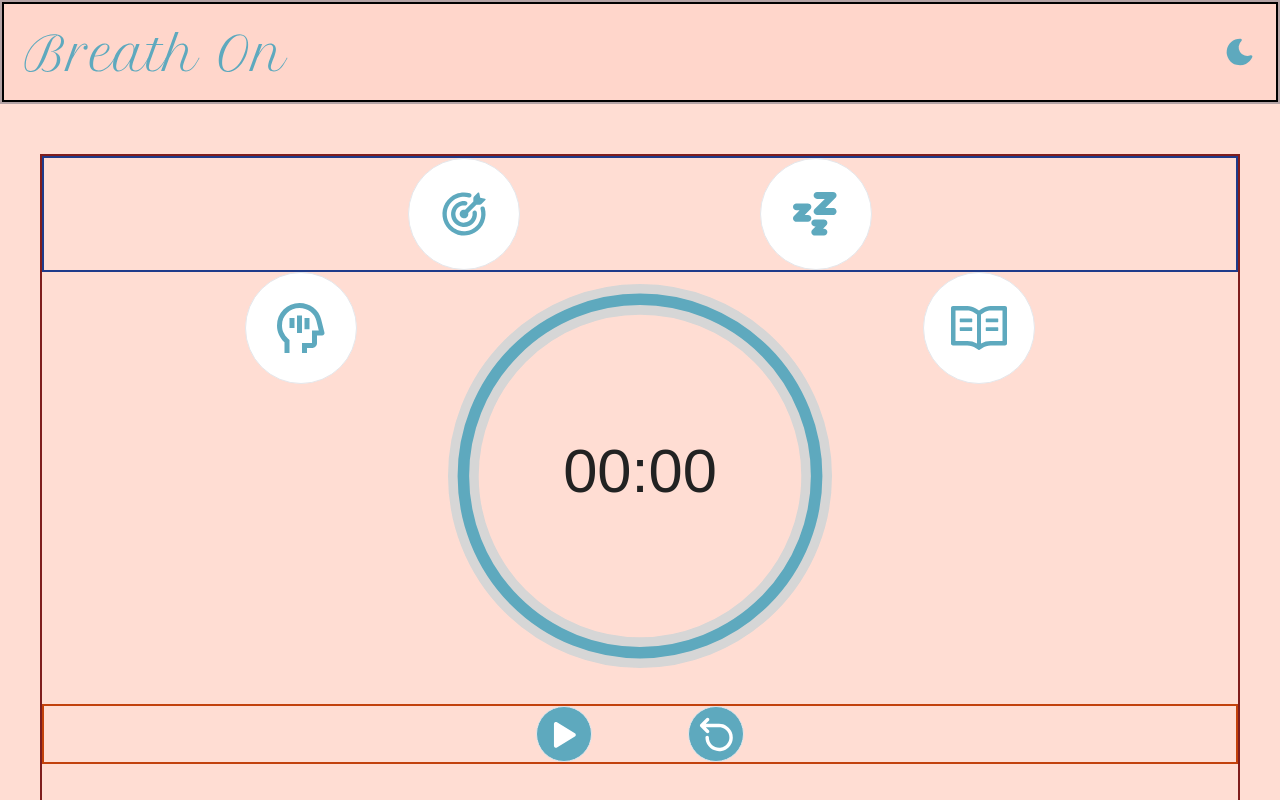
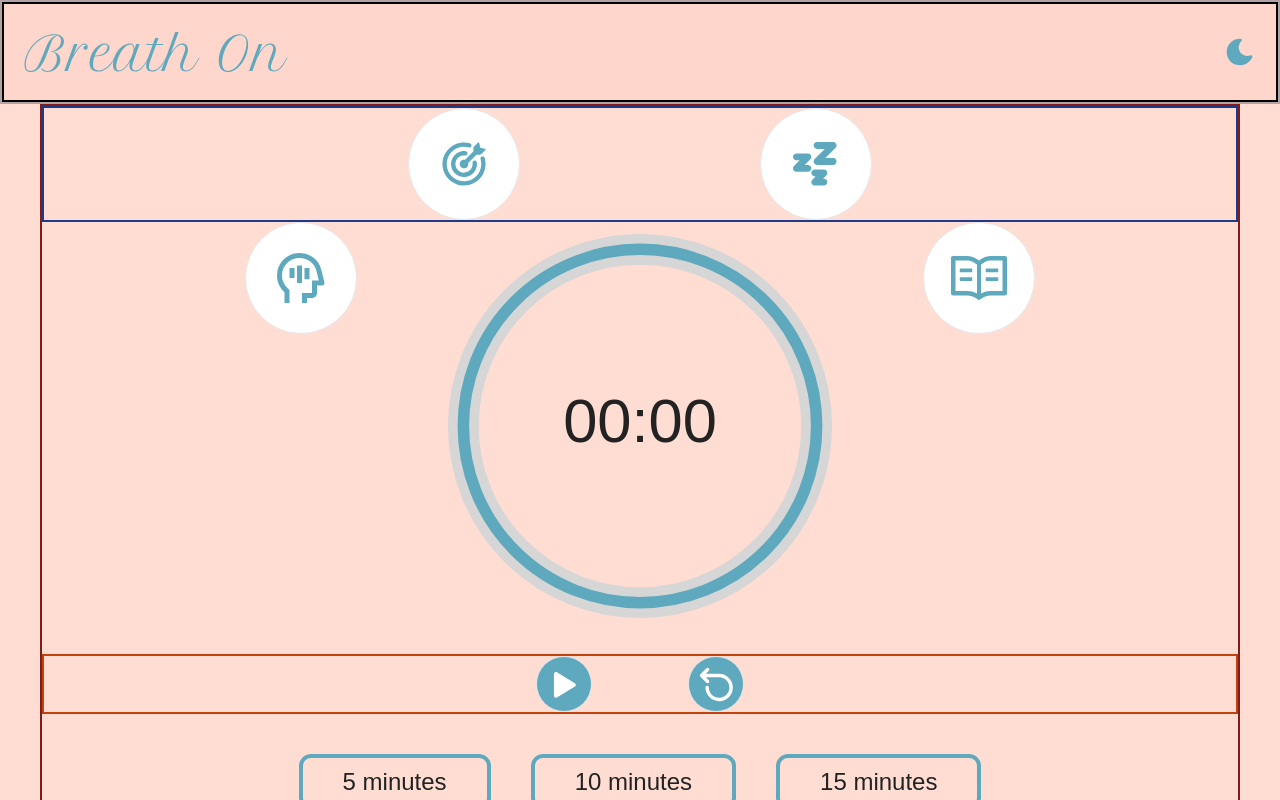
Before and after one commit to sleeepylala/REACT--Breath-On, a React (Create React App) app in the folder breath-on/: page /timer in a window 1280 px wide. Shown: the top 800 px of the page. Built offline with nearby package versions, Linux system fonts and the light colour scheme.

Commit message:
fix vari

```diff
--- a/breath-on/src/App.js
+++ b/breath-on/src/App.js
@@ -11,7 +11,7 @@ import Timer from "./components/Timer";
 function App() {
   return (
     <Router>
-      <main className=" min-h-screen flex-col">
+      <main>
         <Navbar />
         <div className="content-wrapper">
           <Routes>
--- a/breath-on/src/components/ButtonTemplate.js
+++ b/breath-on/src/components/ButtonTemplate.js
@@ -19,7 +19,7 @@ const ButtonTemplate = (props) => {
 
   return (
     <button
-      className="border rounded-full bg-white flex justify-center items-center h-28 w-28"
+      className="button-template border rounded-full bg-white flex justify-center items-center h-28 w-28"
       style={{
         backgroundColor: isHover ? putBg : "#fff",
         transition: "background-color 0.8s ease, opacity 1s ease",
--- a/breath-on/src/components/Footer.js
+++ b/breath-on/src/components/Footer.js
@@ -3,7 +3,7 @@ import React from "react";
 const Footer = () => {
   return (
     <footer className=" footer">
-      <div className="flex text-lg py-10 items-center justify-center text-textColor font-petrona border-red-900 border-2">
+      <div className="flex h-20 text-lg items-center justify-center text-textColor font-petrona border-red-900 border-2">
         <p className="text-textColor">Created by Ilaria Ferrauti © 2024</p>
       </div>
     </footer>
--- a/breath-on/src/index.css
+++ b/breath-on/src/index.css
@@ -12,17 +12,34 @@
 
 body {
   background-color: #ffddd3;
+  height: 100vh;
+
+  display: flex;
+  flex-direction: column;
+  justify-content: space-between;
 }
 
+main {
+  height: 100vh;
+  display: flex;
+  flex-direction: column;
+  justify-content: space-between;
+}
 .content-wrapper {
   padding-left: 40px;
   padding-right: 40px;
-  margin: 50px 0;
+  /* margin: 50px 0;
   margin-left: auto;
-  margin-right: auto;
+  margin-right: auto; */
 }
 .progress-bar .CircularProgressbar-path {
   stroke-width: 3px; /* Imposta lo spessore desiderato */
+}
+
+.CircularProgressbar {
+  width: auto !important;
+  min-width: 0 !important;
+  vertical-align: middle;
 }
 
 @media (max-width: 640px) {
```
